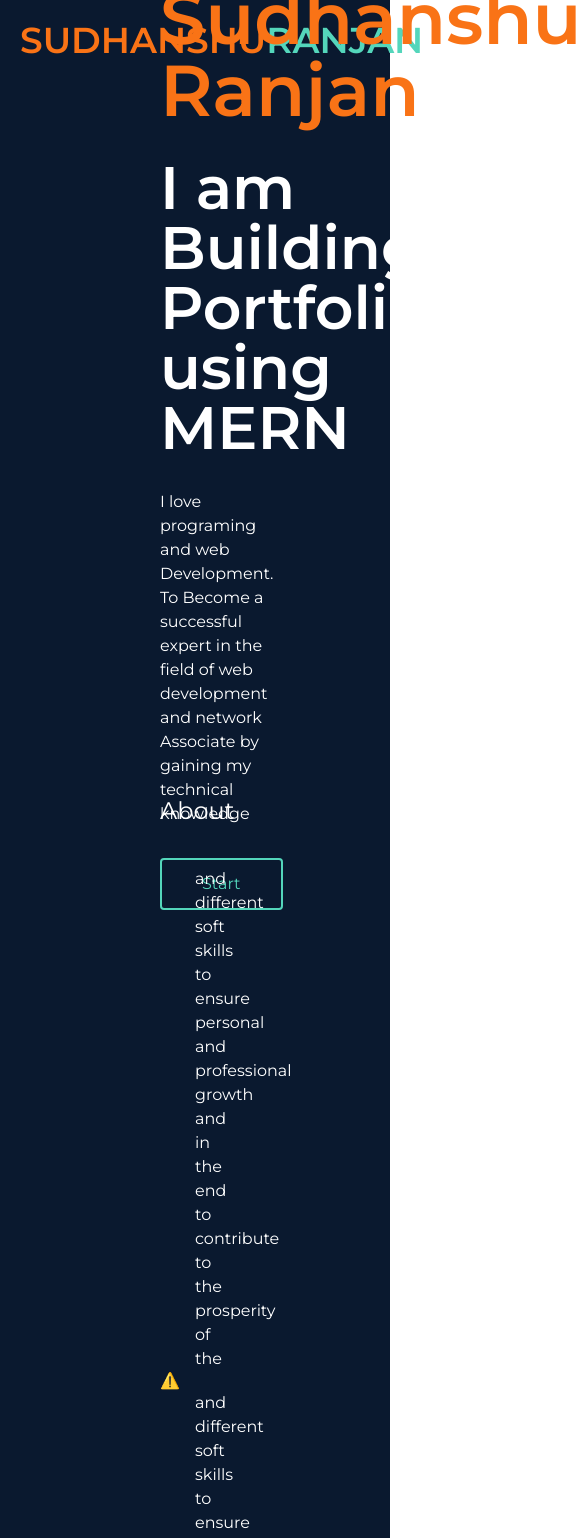
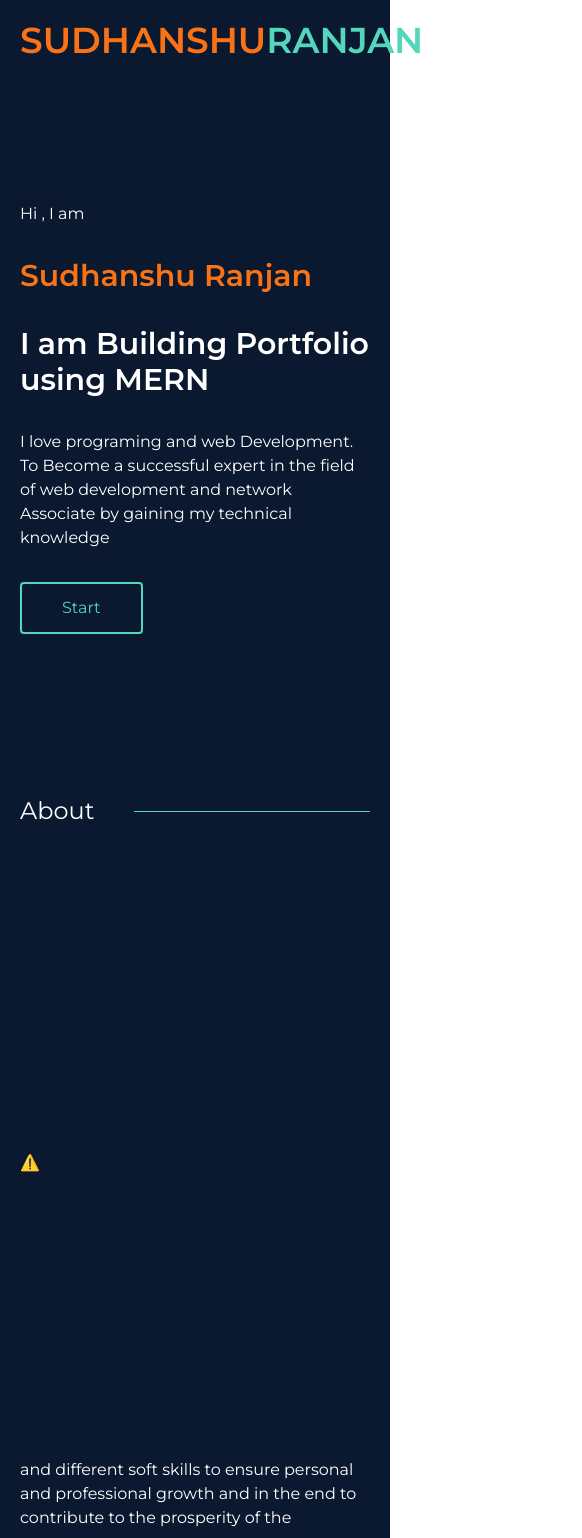
Before and after one commit to Sudhanshu-GIT-00/Mern-Portfolio, a React (Create React App) app in the folder portfolio/: page / in a window 390 px wide. Shown: the top 1538 px of the page, 582 px wide, since content can reach past the window. Built offline with nearby package versions, Linux system fonts and the light colour scheme; no server answers.

Commit message:
some done in reasponsivness to beater look in mobile view

```diff
--- a/portfolio/src/Pages/Home/About.js
+++ b/portfolio/src/Pages/Home/About.js
@@ -14,8 +14,8 @@
     return (
         <div>
             <SectionTitle title="About" />
-            <div className='flex w-full items-center'>
-                <div className='h-[70vh] w-1/2'>
+            <div className='flex w-full items-center sm:flex-col'>
+                <div className='h-[70vh] w-1/2 sm:w-full'>
                     <lottie-player
                         src="https://assets6.lottiefiles.com/private_files/lf30_WdTEui.json"
                         background="transparent"
@@ -23,7 +23,7 @@
                         autoplay
                     >    </lottie-player>
                 </div>
-                <div className='flex flex-col gap-5 w-1/2'>
+                <div className='flex flex-col gap-5 w-1/2 sm:w-full'>
                     <p className='text-white'>
                         and different soft skills to ensure personal and professional growth and in the end to contribute to the prosperity of the
                     </p>
--- a/portfolio/src/Pages/Home/index.js
+++ b/portfolio/src/Pages/Home/index.js
@@ -7,7 +7,7 @@
     return (
         <div>
             <Header />
-            <div className='bg-primary px-40'>
+            <div className='bg-primary px-40 sm:px-5'>
                 <Intro />
                 <About />
             </div>
--- a/portfolio/src/components/Intro.js
+++ b/portfolio/src/components/Intro.js
@@ -4,8 +4,8 @@
     return (
         <div className='h-[80vh] bg-primary flex flex-col items-start justify-center gap-8 py-10'>
             <h1 className='text-white'>Hi , I am</h1>
-            <h1 className='text-7xl text-secondary font-semibold'>Sudhanshu Ranjan</h1>
-            <h1 className='text-6xl text-white font-semibold'>I am Building Portfolio using MERN</h1>
+            <h1 className='text-7xl sm:text-3xl text-secondary font-semibold'>Sudhanshu Ranjan</h1>
+            <h1 className='text-6xl sm:text-3xl text-white font-semibold'>I am Building Portfolio using MERN</h1>
             <p className='text-white' >I love programing and web Development. To Become a successful expert in the field of web development and network Associate by gaining my technical knowledge </p>
             <button className='border-2 border-tertiary text-tertiary px-10 py-3 rounded gap-8'>Start</button>
         </div>
--- a/portfolio/tailwind.config.js
+++ b/portfolio/tailwind.config.js
@@ -11,6 +11,12 @@
         "tertiary": "#54D6BB",
       }
     },
+    screens: {
+      'lg': { 'max': '2023px' },
+      // => @media (max-width: 1023px) { ... }
+      'sm': { 'max': '639px' },
+      // => @media (max-width: 639px) { ... }
+    }
   },
   plugins: [],
 }
```
